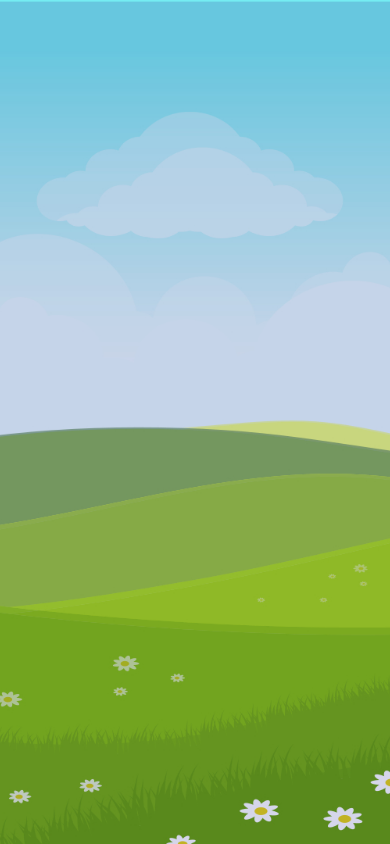
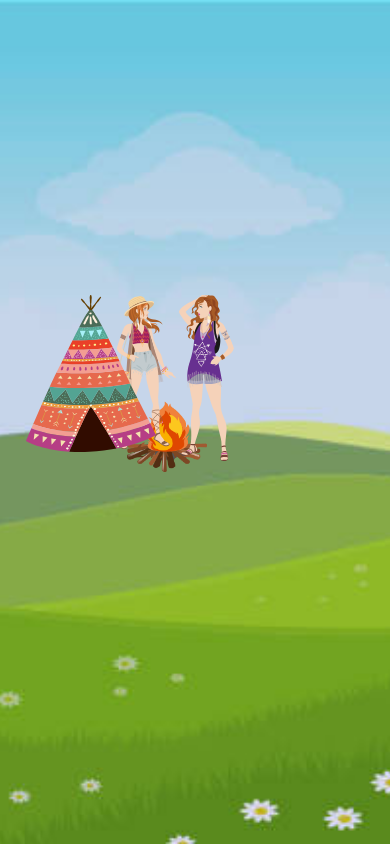
Before and after one commit to udit01/rdv17ComingSoon, a plain HTML site: page index.html in a window 390 px wide. Drawn offline with nearby package versions, Linux system fonts and the light colour scheme; files whose address does not match are found by name.

Commit message:
added the 4 responsive images

```diff
--- a/index.html
+++ b/index.html
@@ -18,9 +18,23 @@
 </head>
 <body>
 
+    <div  class="fire enlarge">
+        <img id="fireAnimate" src="images/fire-static.png" alt="Firey blaze!" class="img-responsive"/>
+    </div>
+    <div  class="tent enlarge">
+        <img id="tentAnimate" src="images/tent-static.svg" alt="A tent" class="img-responsive"/>
+    </div>
+    <div  class="bohoChick1 enlarge">
+        <img id="girlLeftAnimate" src="images/Boho_chic_1-original.svg" alt="Girl 1" class="img-responsive"/>
+    </div>
+    <div  class="bohoChick2 enlarge">
+        <img id="girlRightAnimate" src="images/Boho_chic_2-original.svg" alt="Girl 2" class="img-responsive"/>
+    </div>
 
 
-<script src="jquery-3.2.1.min.js"></script> <!--TO CHANGE AFTER TO A CDN LINK-->
+
+    <script src="jQuery/jquery-3.2.1.min.js"></script> <!--TO CHANGE AFTER TO A CDN LINK-->
 <script src="bootstrap/bootstrap.min.js"></script>
+    <script src="script.js"></script>
 </body>
 </html>
--- /dev/null
+++ b/script.js
@@ -0,0 +1,25 @@
+/**
+ * Created by udit01 on 21/5/17.
+ */
+
+
+$(document).ready(function() {
+    $("#fireAnimate").hover(
+        function() {
+            $(this).attr("src", "images/fire-animated.gif");
+        },
+        function() {
+            $(this).attr("src", "images/fire-static.png");
+        }
+    );
+
+    $("#tentAnimate").hover(
+        function() {
+            $(this).attr("src", "images/tent-animated.gif");
+        },
+        function() {
+            $(this).attr("src", "images/tent-static.svg");
+        }
+    );
+
+});
--- a/style.css
+++ b/style.css
@@ -1,27 +1,67 @@
 body {
-    /* Location of the image */
+
     background-image: url(images/Background-01.jpg);
-
-    /* Background image is centered vertically and horizontally at all times */
     background-position: center center;
-
-    /* Background image doesn't tile */
     background-repeat: no-repeat;
-
-    /* Background image is fixed in the viewport so that it doesn't move when
-       the content's height is greater than the image's height */
     background-attachment: fixed;
-
-    /* This is what makes the background image rescale based
-       on the container's size */
     background-size: cover;
-
-    /* Set a background color that will be displayed
-       while the background image is loading */
-    background-color: blue;
+    background-color: lightblue;
+}
+.enlarge{
+    transition: all .2s ease-in-out;
 }
 
- For mobile devices
+.enlarge:hover{
+    transform: scale(1.1);
+}
+
+.animate{
+
+}
+
+
+.tent{
+    position: absolute;
+    height: auto;
+    width: auto;
+    max-width: 130px;
+    top:35%;
+    right:60%;
+    z-index: 8;
+}
+
+.bohoChick1{
+    position: absolute;
+    height: auto;
+    width: auto;
+    max-width: 60px;
+    top:35%;
+    right:55%;
+    z-index: 5;
+}
+
+.fire{
+    position: absolute;
+    height: auto;
+    width: auto;
+    max-width: 80px;
+    top:45%;
+    right:47%;
+    z-index: 3;
+}
+
+.bohoChick2{
+     position: absolute;
+     height: auto;
+     width: auto;
+     max-width: 55px;
+     top:35%;
+     right:40%;
+     z-index: 5;
+ }
+
+
+ /*For mobile devices*/
 @media only screen and (max-width: 767px) {
     body {
         /* The file size of this background image is significantly smaller
```
Also changed, not shown: images/Boho_chic_1-original.svg (renamed from images/Boho_chic_original-01.svg), images/Boho_chic_1-zoom.svg (renamed from images/Boho_chic_zoom-01.svg), images/Boho_chic_2-original.svg (renamed from images/Boho_chic_orginal_2-01.svg), images/Boho_chic_2-zoom.svg (renamed from images/Boho_chic_original_2-zoom.svg), images/fire-animated.gif (renamed from images/Fire.gif), images/tent-animated.gif (renamed from images/Tent MO.gif), images/tent-static.svg (renamed from images/Tent Static-01.svg).
